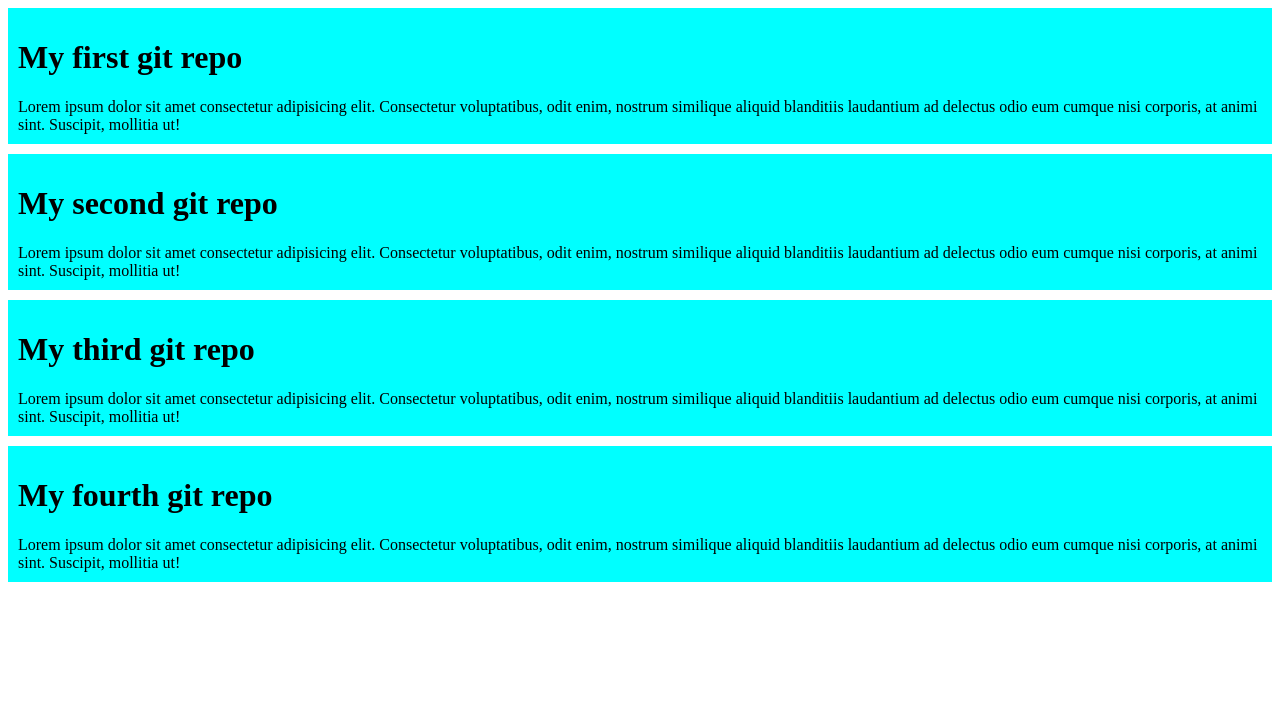
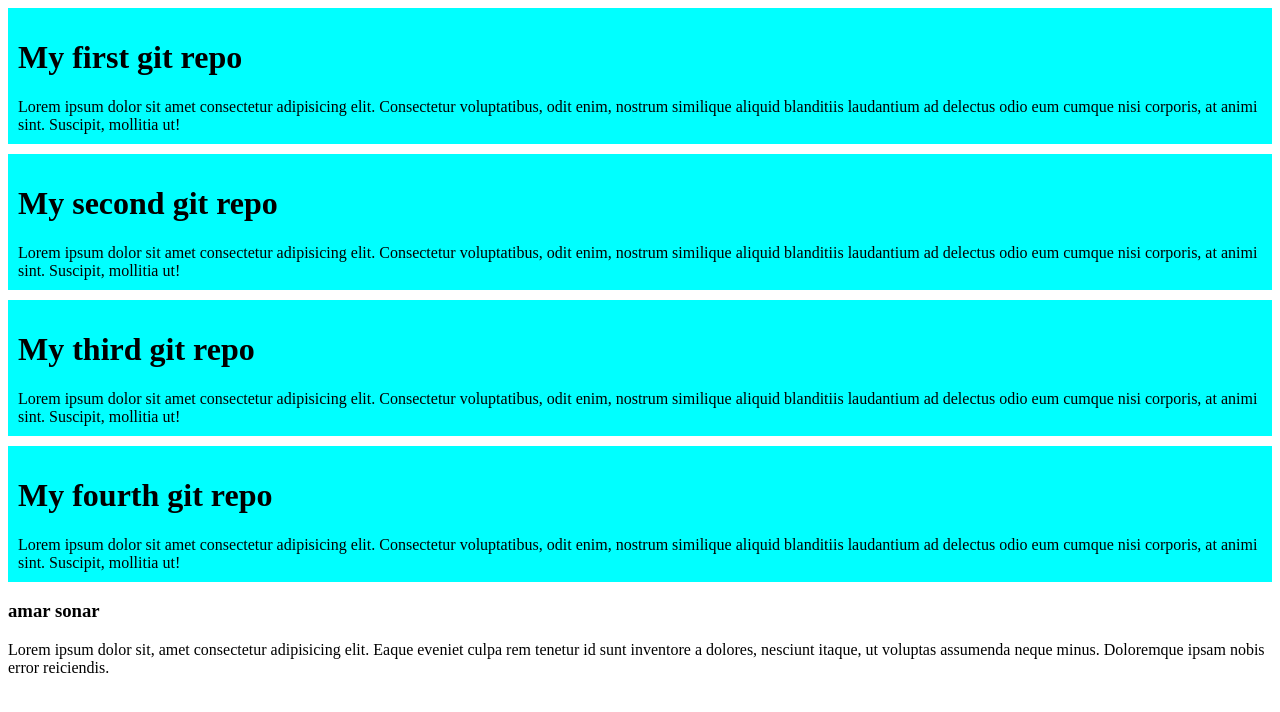
Before and after one commit to Motakabbir65/my-first-git-repo, a plain HTML site: page index.html in a window 1280 px wide. Drawn offline with Linux system fonts and the light colour scheme.

Commit message:
first blog

```diff
--- a/index.html
+++ b/index.html
@@ -27,5 +27,9 @@
         <h1>My fourth git repo</h1>
         Lorem ipsum dolor sit amet consectetur adipisicing elit. Consectetur voluptatibus, odit enim, nostrum similique aliquid blanditiis laudantium ad delectus odio eum cumque nisi corporis, at animi sint. Suscipit, mollitia ut!
     </div>
+    <div>
+        <h3>amar sonar</h3>
+       <p> Lorem ipsum dolor sit, amet consectetur adipisicing elit. Eaque eveniet culpa rem tenetur id sunt inventore a dolores, nesciunt itaque, ut voluptas assumenda neque minus. Doloremque ipsam nobis error reiciendis.</p>
+    </div>
 </body>
 </html>
```
